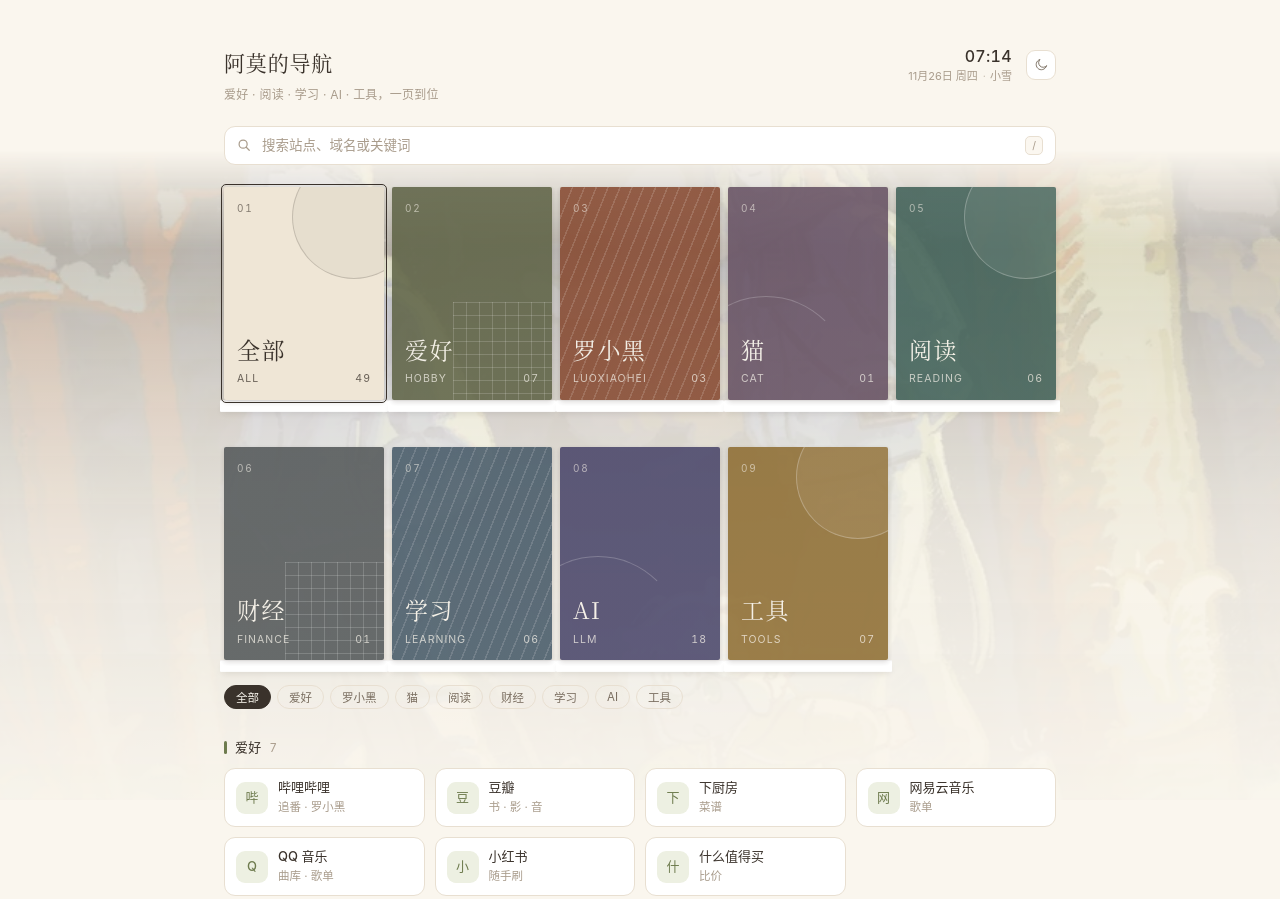
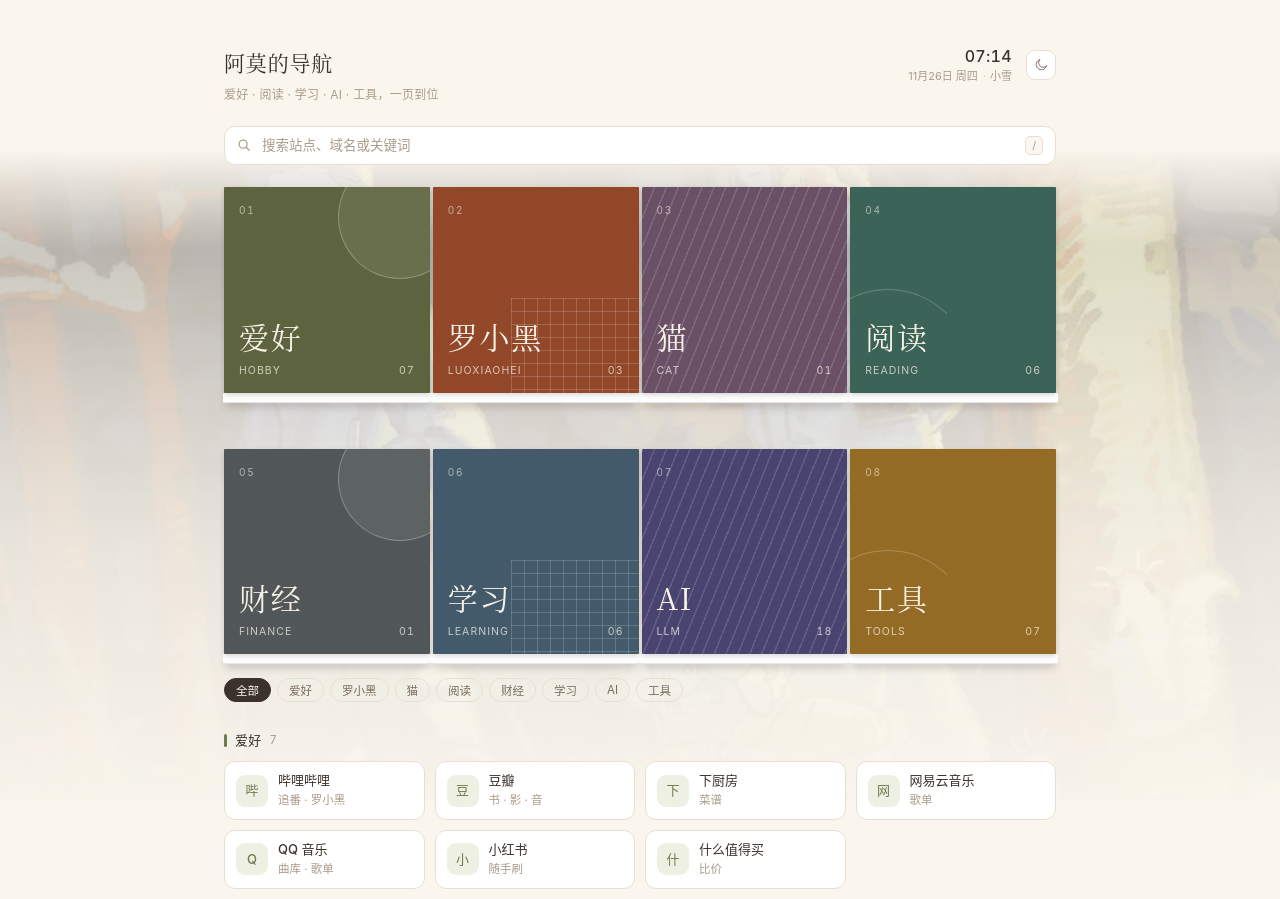
Before and after one commit to GetWhy/Gray-Homepage, a plain HTML site: page index.html in a window 1280 px wide. Shown: the top 899 px of the page. Drawn offline with Linux system fonts and the light colour scheme.

Commit message:
feat: 书架改为正方形封面，去掉「全部」卡片

```diff
--- a/assets/app.js
+++ b/assets/app.js
@@ -143,6 +143,8 @@
       node.classList.toggle("is-active", node.dataset.group === id);
     });
     if (el.shelf) {
+      // 书架不再有「全部」封面，选中全部时让所有封面保持满饱和
+      el.shelf.classList.toggle("is-all", id === "all");
       Array.prototype.forEach.call(el.shelf.children, function (node) {
         var on = node.dataset.group === id;
         node.classList.toggle("is-active", on);
@@ -287,15 +289,13 @@
   function buildCover(entry, index) {
     var slot = document.createElement("button");
     slot.type = "button";
-    slot.className = "slot" + (entry.id === "all" ? " slot--all" : "");
+    slot.className = "slot";
     slot.dataset.group = entry.id;
     slot.dataset.shape = SHAPES[index % SHAPES.length];
     slot.setAttribute("aria-pressed", "false");
     slot.setAttribute("aria-label", entry.name + "，共 " + entry.count + " 个站点");
 
-    if (entry.id !== "all") {
     slot.style.setProperty("--tone", "var(--tone-" + (entry.tone || "clay") + ")");
-    }
 
     var cover = document.createElement("span");
     cover.className = "cover";
@@ -340,13 +340,7 @@
     }
     el.shelf.textContent = "";
 
-    var total = 0;
-    groups.forEach(function (group) {
-      total += group.items.length;
-    });
-
-    var entries = [{ id: "all", name: "全部", en: "ALL", count: total }].concat(
-      groups.map(function (group) {
+    var entries = groups.map(function (group) {
       return {
         id: group.id || group.name,
         name: group.name,
@@ -354,8 +348,7 @@
         count: group.items.length,
         tone: group.tone
       };
-      })
-    );
+    });
 
     entries.forEach(function (entry, index) {
       el.shelf.appendChild(buildCover(entry, index));
--- a/assets/style.css
+++ b/assets/style.css
@@ -383,16 +383,16 @@ h1 {
 .shelf {
   display: flex;
   flex-wrap: wrap;
-  gap: 36px 0;
-  margin: 22px -4px 4px;
+  gap: 46px 0;
+  margin: 22px -1.5px 4px;
   animation: rise 0.5s var(--ease-out) 0.16s backwards;
 }
 
 /* 每格自带一段层板，相邻层板首尾相接成一条长板 */
 .slot {
   position: relative;
-  flex: 0 0 20%;
-  padding: 0 4px 11px;
+  flex: 0 0 25%;
+  padding: 0 1.5px 10px;
   border: 0;
   background: none;
   font: inherit;
@@ -408,13 +408,13 @@ h1 {
   left: 0;
   right: 0;
   bottom: 0;
-  height: 11px;
+  height: 10px;
   border-radius: 1px;
   background: var(--shelf-board);
-  box-shadow: 0 1px 0 rgba(255, 255, 255, 0.9),
-    0 12px 20px -8px rgba(58, 50, 43, 0.38),
-    0 4px 7px -3px rgba(58, 50, 43, 0.18),
-    inset 0 1px 0 rgba(58, 50, 43, 0.05);
+  box-shadow: inset 0 1px 0 rgba(255, 255, 255, 1),
+    inset 0 -1px 0 rgba(58, 50, 43, 0.12),
+    0 5px 9px -3px rgba(58, 50, 43, 0.42),
+    0 20px 28px -12px rgba(58, 50, 43, 0.46);
 }
 
 .cover {
@@ -422,26 +422,16 @@ h1 {
   z-index: 1;
   display: flex;
   flex-direction: column;
-  aspect-ratio: 3 / 4;
-  padding: 13px 13px 12px;
+  aspect-ratio: 1 / 1;
+  padding: 15px 15px 13px;
   overflow: hidden;
-  border-radius: 2px;
+  border-radius: 1px;
   color: #f7f2e7;
   background: linear-gradient(0deg, rgba(48, 32, 22, 0.26), rgba(48, 32, 22, 0.26)),
     var(--tone, var(--accent));
   box-shadow: 0 2px 5px rgba(58, 50, 43, 0.2);
   transition: transform 0.32s var(--ease-out), box-shadow 0.32s ease,
     opacity 0.25s ease, filter 0.25s ease;
-}
-
-.slot--all .cover {
-  color: #3a322b;
-  background: #efe6d6;
-}
-
-[data-theme="dark"] .slot--all .cover {
-  color: #f0e7d8;
-  background: #37302a;
 }
 
 .cover::before {
@@ -503,9 +493,9 @@ h1 {
 }
 
 .cover__title {
-  margin: auto 0 9px;
+  margin: auto 0 10px;
   font-family: var(--font-serif);
-  font-size: clamp(18px, 2vw, 23px);
+  font-size: clamp(22px, 2.6vw, 30px);
   font-weight: 500;
   line-height: 1.1;
   letter-spacing: 0.06em;
@@ -532,16 +522,18 @@ h1 {
   font-variant-numeric: tabular-nums;
 }
 
-.slot:not(.is-active) .cover {
-  opacity: 0.87;
-  filter: saturate(0.82);
+.shelf:not(.is-all) .slot:not(.is-active) .cover {
+  opacity: 0.86;
+  filter: saturate(0.8);
 }
 
 .slot:hover .cover {
+  z-index: 2;
   opacity: 1;
   filter: none;
-  transform: translateY(-6px) rotate(-0.4deg);
-  box-shadow: 0 18px 26px -18px rgba(58, 50, 43, 0.7);
+  transform: translateY(-9px) scale(1.012);
+  box-shadow: 0 30px 36px -24px rgba(58, 50, 43, 0.8),
+    0 10px 16px -10px rgba(58, 50, 43, 0.4);
 }
 
 .slot:active .cover {
@@ -799,7 +791,7 @@ body.is-settled .card {
   .slot {
     flex: 0 0 47%;
     scroll-snap-align: start;
-    padding: 0 4px 11px;
+    padding: 0 1.5px 10px;
   }
 
   .slot:first-child {
```
Also changed, not shown: 1 other file. Lines whose indentation alone changed are shown as unchanged.
